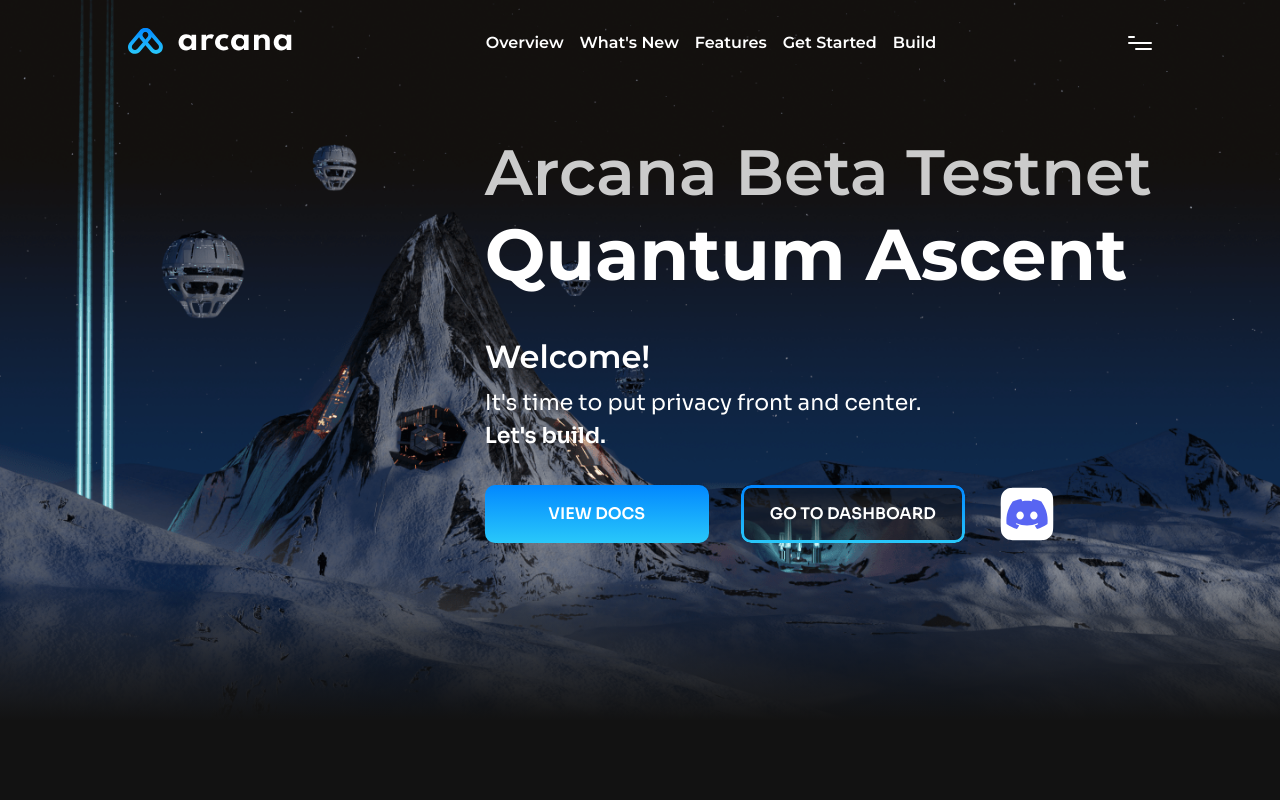
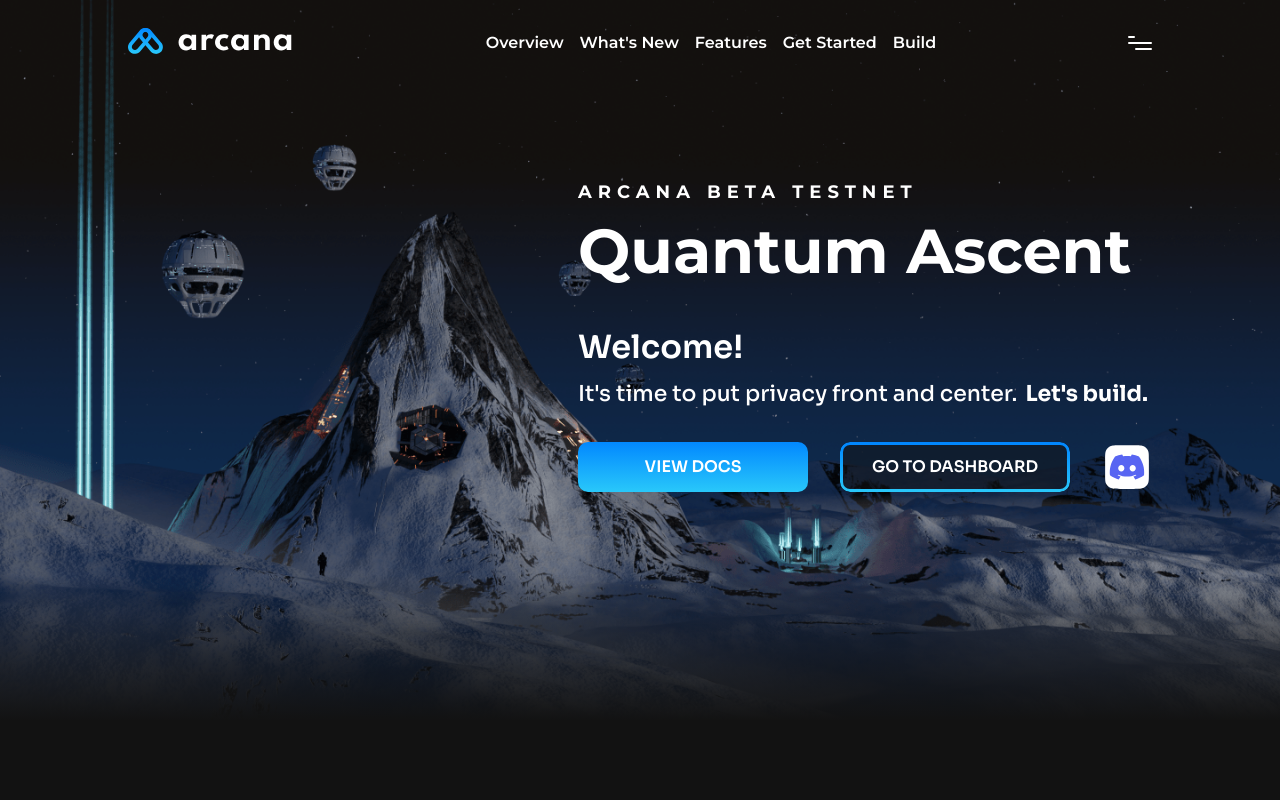
Before and after one commit to arcana-network/testnet-site, a Nuxt app: page / in a window 1280 px wide. Shown: the top 800 px of the page. Built offline with nearby package versions, Linux system fonts and the light colour scheme.

Commit message:
Fix hero section style (#29)
* Change hero text

* Update hero section font and space styling

* Add _blank to external links

```diff
--- a/components/HeroSection.vue
+++ b/components/HeroSection.vue
@@ -19,10 +19,9 @@
           <div>
             <v-heading
               class="hero-section-heading-em"
-              :level="1"
-              :weight="600"
+              :level="3"
+              :weight="700"
               line-height="1.2"
-              color="secondary"
             >
               Arcana Beta Testnet
             </v-heading>
@@ -40,21 +39,22 @@
               class="hero-section-heading"
               line-height="1.2"
               :weight="600"
+              font="serif"
             >
               Welcome!
             </v-heading>
-            <v-stack direction="column">
+            <v-stack gap="0.5rem">
               <v-text
                 class="hero-section-launch"
                 line-height="1.5"
-                :weight="400"
+                :weight="500"
               >
                 It's time to put privacy front and center.
               </v-text>
               <v-text
                 class="hero-section-launch"
                 line-height="1.5"
-                :weight="600"
+                :weight="700"
               >
                 Let's build.
               </v-text>
@@ -90,6 +90,7 @@
           />
           <a
             href="https://discord.gg/w6ej4FtqYS"
+            target="_blank"
             title="Join Discord"
             class="cta-icon"
           >
@@ -130,7 +131,7 @@
 }
 
 .hero-section-container {
-  margin-top: 6vh;
+  margin-top: 12vh;
   float: right;
 
   @media (--viewport-small) {
@@ -154,17 +155,22 @@
 .hero-section-heading-em {
   margin-top: 0;
   margin-bottom: 0;
-  font-size: 4rem;
   max-width: 44rem;
 
   @media (--viewport-small) {
-    font-size: 2.1875rem;
     text-align: center;
   }
 }
 
+.hero-section-heading-em:first-child {
+  font-size: 1.125rem;
+  text-transform: uppercase;
+  margin-bottom: 0.625rem;
+  letter-spacing: 0.375rem;
+}
+
 .hero-section-heading-em:nth-child(2) {
-  font-size: 4.5rem;
+  font-size: 3.875rem;
 
   @media (--viewport-small) {
     font-size: 2.5rem;
@@ -191,8 +197,12 @@
 }
 
 .cta-button {
-  padding: 1.25rem 1.5rem;
-  width: 14rem;
+  padding: 0;
+  width: 14.375rem;
+  height: 3.125rem;
+  display: flex;
+  align-items: center;
+  justify-content: center;
   border-radius: 10px !important;
 
   @media (--viewport-small) {
@@ -205,7 +215,7 @@
 }
 
 .cta-icon > img {
-  height: 3.75rem;
+  height: 3.125rem;
   vertical-align: middle;
 }
 
--- a/components/WhatsNewSection.vue
+++ b/components/WhatsNewSection.vue
@@ -43,7 +43,9 @@
         >
           For a complete list of what's new in our beta release, check our
           product
-          <a href="https://docs.beta.arcana.network/docs/rn_beta"
+          <a
+            href="https://docs.beta.arcana.network/docs/rn_beta"
+            target="_blank"
             >release notes</a
           >.
         </v-text>
--- a/nuxt.config.js
+++ b/nuxt.config.js
@@ -90,7 +90,7 @@
   googleFonts: {
     families: {
       Montserrat: [300, 500, 600, 700],
-      Sora: [300, 400, 600, 700],
+      Sora: [300, 400, 500, 600, 700, 800],
     },
     display: 'block',
     prefetch: true,
```
